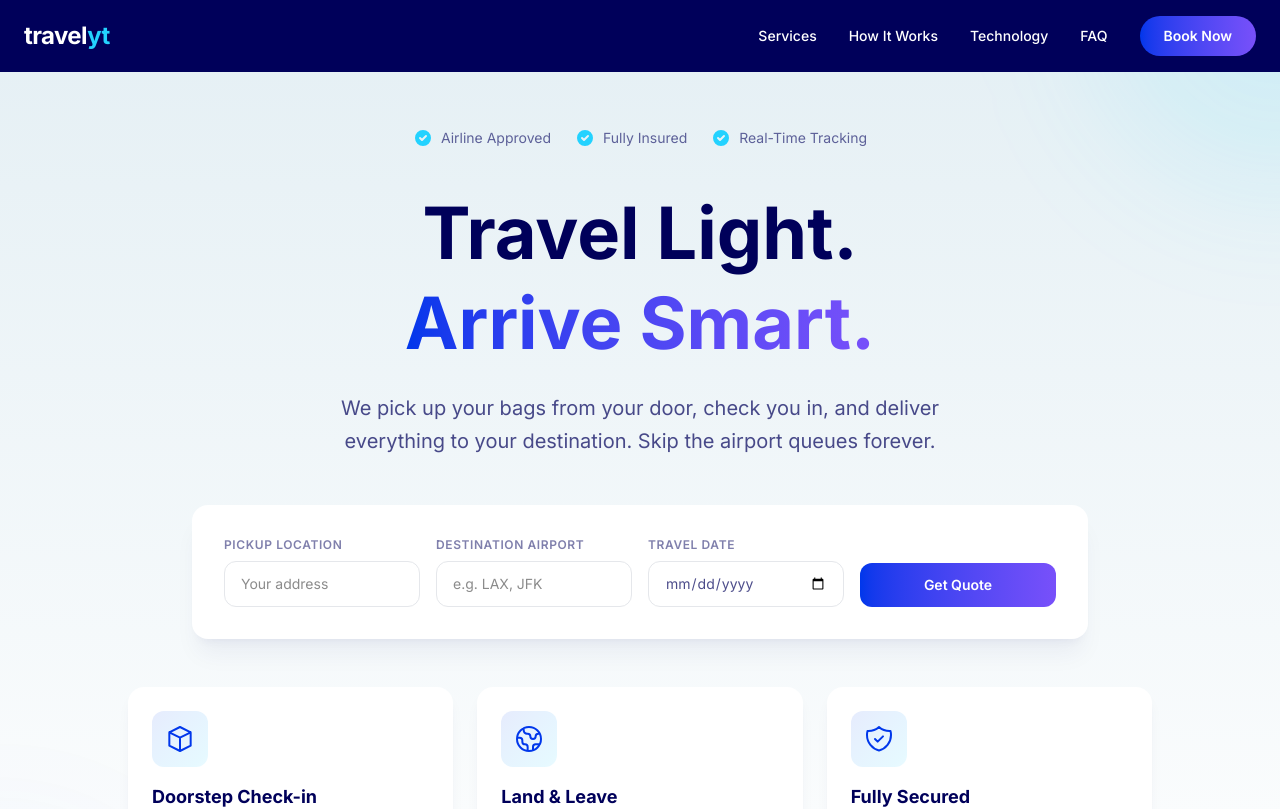
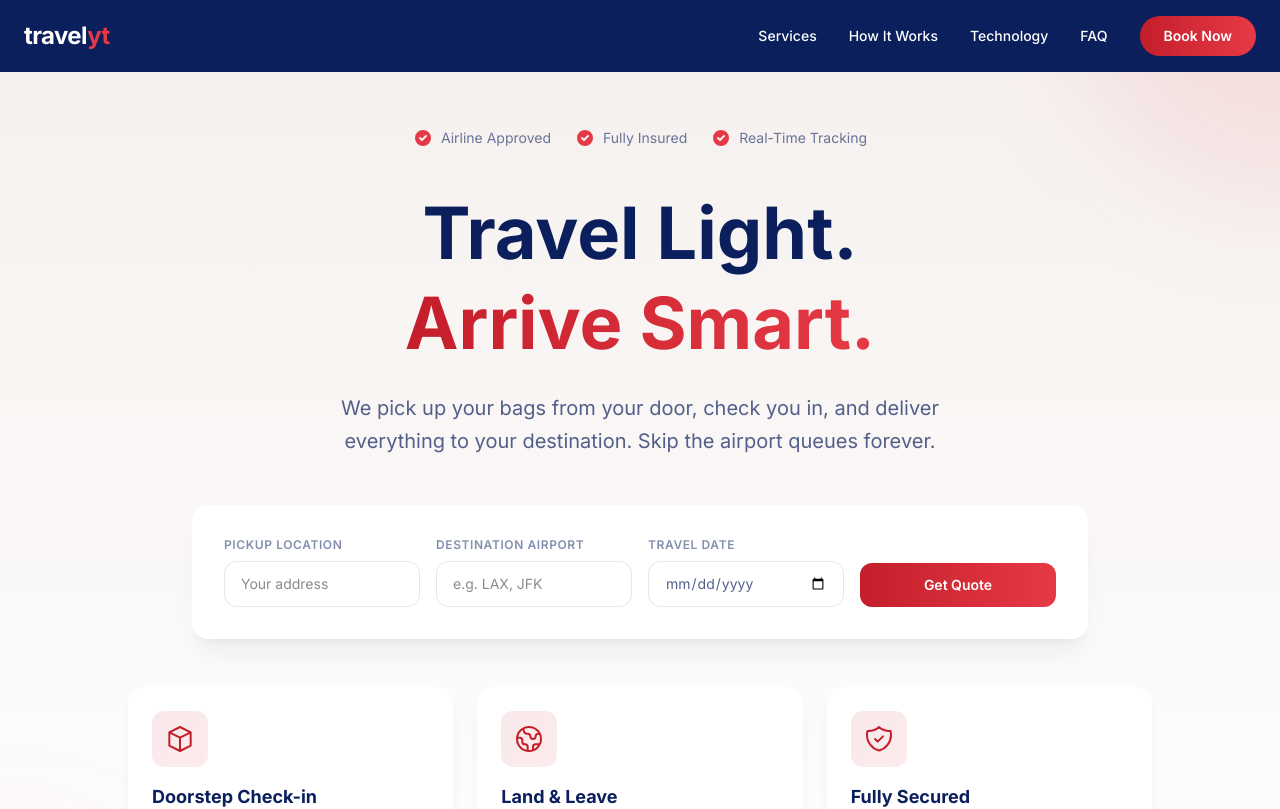
Before and after one commit to eljordp/travelyt, a Next.js app: page / in a window 1280 px wide. Shown: the top 809 px of the page. Built offline with nearby package versions, Linux system fonts and the light colour scheme; a web font is replaced by a local one.

Commit message:
Rebrand colors to match Travelyt logo — navy blue + red
Swapped purple/cyan accent scheme to navy (#0a1f5c) + red (#c41e2a / #e63946) to match the official Travelyt logo colors. Updated all theme variables.

Co-Authored-By: Claude Opus 4.6 (1M context) <noreply@anthropic.com>

```diff
--- a/src/app/globals.css
+++ b/src/app/globals.css
@@ -1,12 +1,12 @@
 @import "tailwindcss";
 
 @theme inline {
-  --color-navy: #00005a;
-  --color-navy-light: #000080;
-  --color-purple: #0037eb;
-  --color-purple-light: #7850fa;
-  --color-cyan: #23d2ff;
-  --color-blue-light: #e4eff4;
+  --color-navy: #0a1f5c;
+  --color-navy-light: #122a6b;
+  --color-purple: #c41e2a;
+  --color-purple-light: #e63946;
+  --color-cyan: #e63946;
+  --color-blue-light: #f5f0ee;
   --color-background: #ffffff;
   --color-foreground: #171717;
   --font-sans: var(--font-geist-sans);
--- a/src/components/Footer.tsx
+++ b/src/components/Footer.tsx
@@ -86,7 +86,7 @@ export default function Footer() {
                 placeholder="your@email.com"
                 className="flex-1 bg-white/5 border border-white/10 rounded-l-xl px-4 py-3 text-sm text-white placeholder:text-white/30 outline-none focus:border-cyan/50 transition-colors"
               />
-              <button className="bg-cyan text-navy font-semibold px-5 py-3 rounded-r-xl text-sm hover:bg-cyan/90 transition-colors">
+              <button className="bg-cyan text-white font-semibold px-5 py-3 rounded-r-xl text-sm hover:bg-cyan/90 transition-colors">
                 Join
               </button>
             </div>
```
